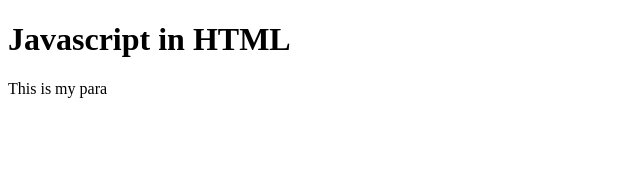
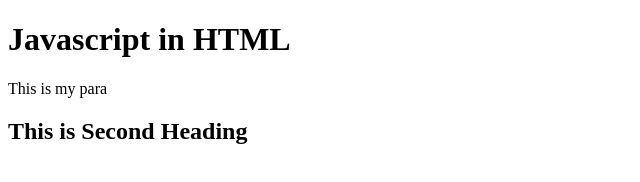
Before and after one commit to Bramman18/JS, a plain HTML site: page index.html in a window 1280 px wide. Shown: the whole page, without its empty margins (0-640 px from the left). Drawn offline with Linux system fonts and the light colour scheme.

Commit message:
Add Two Files

```diff
--- a/index.html
+++ b/index.html
@@ -11,7 +11,7 @@
 <body>
     <h1>Javascript in HTML </h1>
     <p>This is my para</p>
-
+    <h2>This is Second Heading</h2>
 
 </body>
 </html>
```
